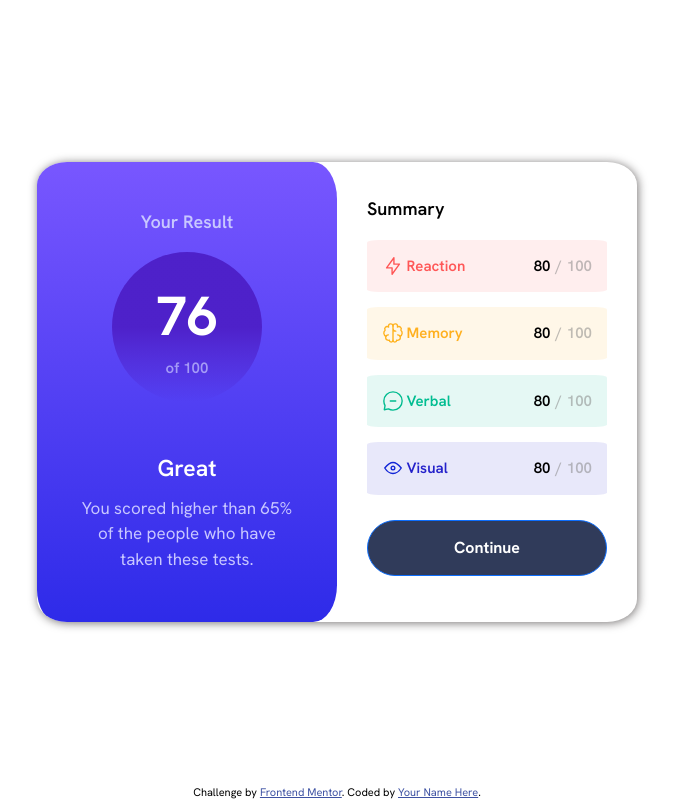
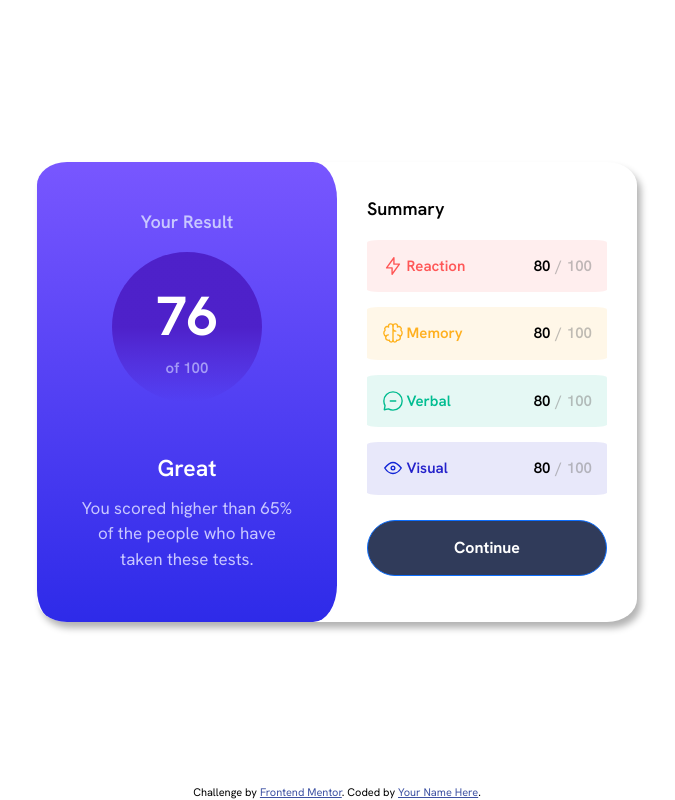
Before and after one commit to Joseargentina/Results-summary, a plain HTML site: page index.html in a window 1280 px wide. Shown: the whole page, without its empty margins (303-978 px from the left). Drawn offline with nearby package versions, Linux system fonts and the light colour scheme.

Commit message:
modifique la sombra del div principal

```diff
--- a/css/style.css
+++ b/css/style.css
@@ -207,7 +207,7 @@
         height: 46rem;
         min-width: 60rem;
         background-color: var(--white);
-        box-shadow: 1px 1px 10px 0rem hsla(0, 17%, 7%, 0.579);
+        box-shadow: 4px 6px 7px rgba(0, 0, 0, 0.3);
     }
 
     .tus-resultados {
```
